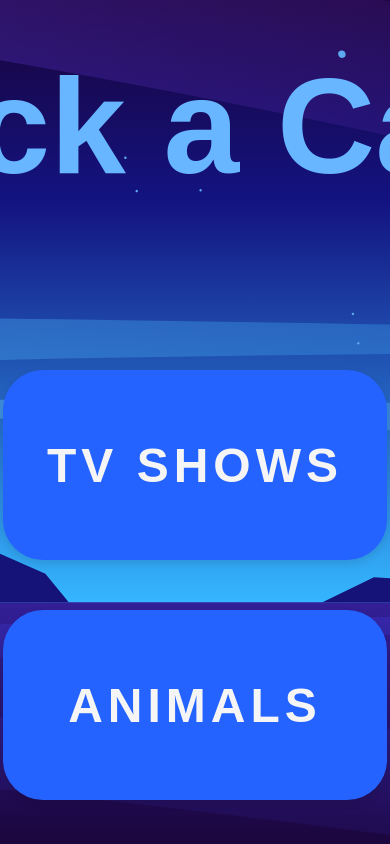
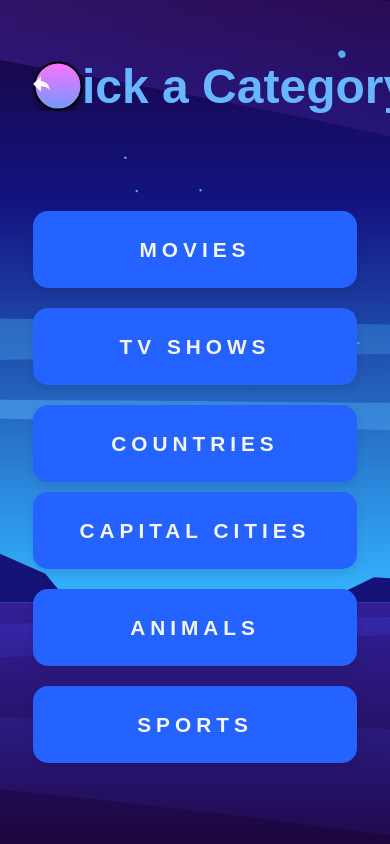
Before and after one commit to Sikharulidze/Hangman-game, a React (Vite) app: page / in a window 390 px wide. Both pictures are taken after a click on the element 199 px from the left and 395 px from the top of the page. Built offline with nearby package versions, Linux system fonts and the light colour scheme; a web font is replaced by a local one.

Commit message:
completed categorySelect page for mobile

```diff
--- a/src/App.css
+++ b/src/App.css
@@ -928,4 +928,52 @@ body,
     text-align: left;
     width: 95%;
   }
+
+  /* for categorySelect page*/
+
+  .top-things {
+    width: 324px;
+    height: 58px;
+    gap: 0;
+    justify-content: space-between;
+    margin-bottom: 10px;
+    padding-bottom: 120px;
+  }
+
+  .categories-h1 {
+    font-size: 3rem;
+  }
+
+  .back-icon2 {
+    width: 17px;
+    height: 16px;
+  }
+
+  .categories-box {
+    width: 324px;
+    height: 542px;
+    display: flex;
+    flex-direction: column;
+    gap: 10px;
+    align-items: center;
+  }
+
+  .items-container {
+    width: 100%;
+    display: flex;
+    flex-direction: column;
+    gap: 20px;
+    align-items: center;
+    height: auto;
+  }
+
+  .category-container {
+    width: 100%;
+    height: 77px;
+    border-radius: 15px;
+  }
+
+  .category-item {
+    font-size: 1.3rem;
+  }
 }
--- a/src/CategorySelect.jsx
+++ b/src/CategorySelect.jsx
@@ -13,12 +13,13 @@ function CategorySelect({ onBack, onSelectCategory }) {
     return () => window.removeEventListener("resize", handleResize);
   }, []);
 
-  let circleSize = 94; // default for desktop
+  let circleSize = 94;
   if (viewportWidth <= 767) {
-    circleSize = 40; // mobile
+    circleSize = 50;
   } else if (viewportWidth >= 768 && viewportWidth <= 1024) {
-    circleSize = 64; // tablet
+    circleSize = 64;
   }
+  console.log("circleSize is:", circleSize);
   return (
     <div className="page-wrapper">
       <div className="main-categories-div">
@@ -27,7 +28,9 @@ function CategorySelect({ onBack, onSelectCategory }) {
             size={circleSize}
             onClick={onBack}
             className="back-button-circle"
+
           >
+
             <img
               src="/images/icon-back.svg"
               alt="Back"
```
